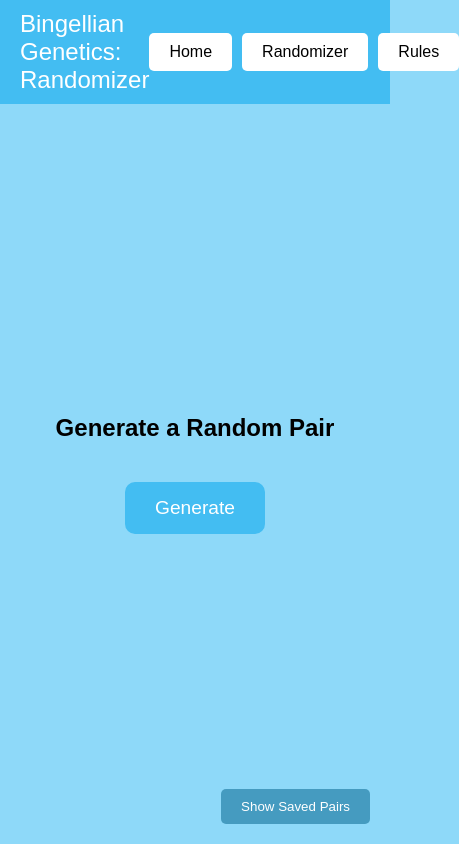
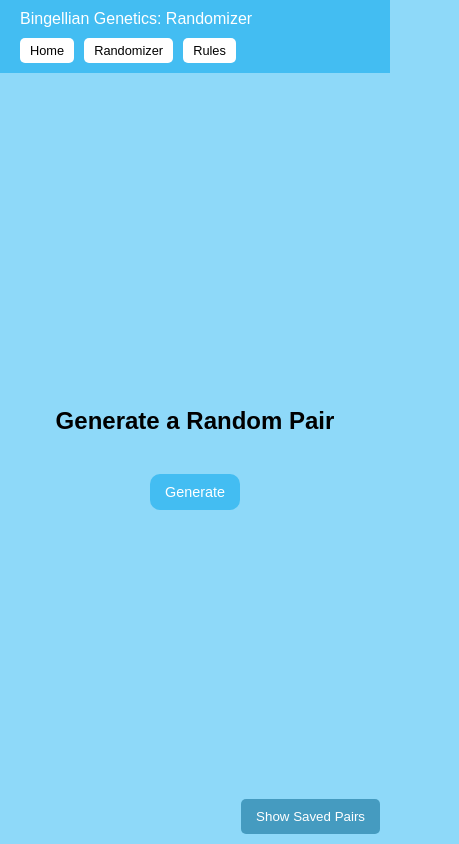
Before and after one commit to rsinense2027/BIOAA, a plain HTML site: page index.html in a window 390 px wide. Both pictures are taken after a click on the button "Randomizer". Shown: the whole page, 459 px wide, since content can reach past the window. Drawn offline with Linux system fonts and the light colour scheme.

Commit message:
Update index.html

```diff
--- a/index.html
+++ b/index.html
@@ -16,9 +16,11 @@
       color: black;
       display: flex;
       flex-direction: column;
+      font-size: 16px; /* Base font size for scalability */
     }
     header {
       display: flex;
+      flex-wrap: wrap; /* Allows wrapping for smaller screens */
       align-items: center;
       justify-content: space-between;
       background-color: #43bdf2;
@@ -29,9 +31,11 @@
     .title {
       flex-grow: 1;
       font-size: 1.5em;
+      margin-bottom: 10px; /* Add spacing for wrapping */
     }
     nav {
       display: flex;
+      flex-wrap: wrap; /* Allows wrapping for smaller screens */
       gap: 10px;
     }
     nav button {
@@ -156,6 +160,64 @@
       color: white;
       font-size: 1.2em;
     }
+
+    /* Media Queries for Responsiveness */
+    @media (max-width: 768px) {
+      .randomizer-container {
+        padding: 5%;
+      }
+
+      .generate-btn {
+        font-size: 1em;
+        padding: 10px 20px;
+      }
+
+      .output-container {
+        width: 90%; /* Full-width container on smaller screens */
+        max-height: 70%; /* Adjust height to fit smaller screens */
+        top: 50px; /* Reduced from top to prevent overlapping header */
+      }
+
+      .output-list li {
+        font-size: 0.9em; /* Adjust font size for smaller screens */
+      }
+
+      .show-output-btn {
+        bottom: 10px;
+        right: 10px; /* Adjusted spacing */
+        padding: 10px 15px;
+      }
+    }
+
+    @media (max-width: 480px) {
+      header {
+        flex-direction: column; /* Stack header elements */
+        align-items: flex-start;
+      }
+
+      .title {
+        font-size: 1em; /* Reduce title size */
+      }
+
+      nav button {
+        font-size: 0.8em;
+        padding: 5px 10px;
+      }
+
+      .generate-btn {
+        font-size: 0.9em;
+        padding: 10px 15px;
+      }
+
+      .output-container {
+        top: 70px;
+        width: 100%;
+      }
+
+      .output-header {
+        font-size: 1em; /* Smaller header text */
+      }
+    }
   </style>
 </head>
 <body>
```
